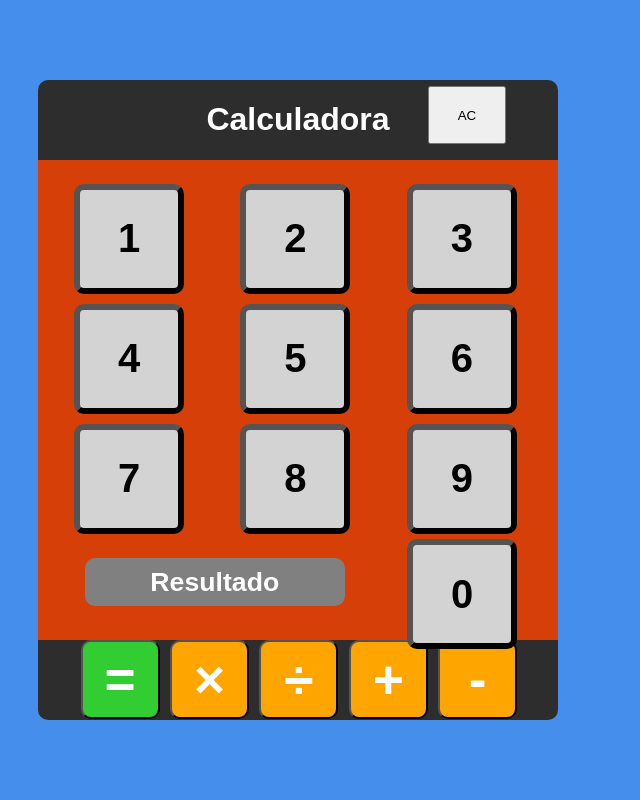
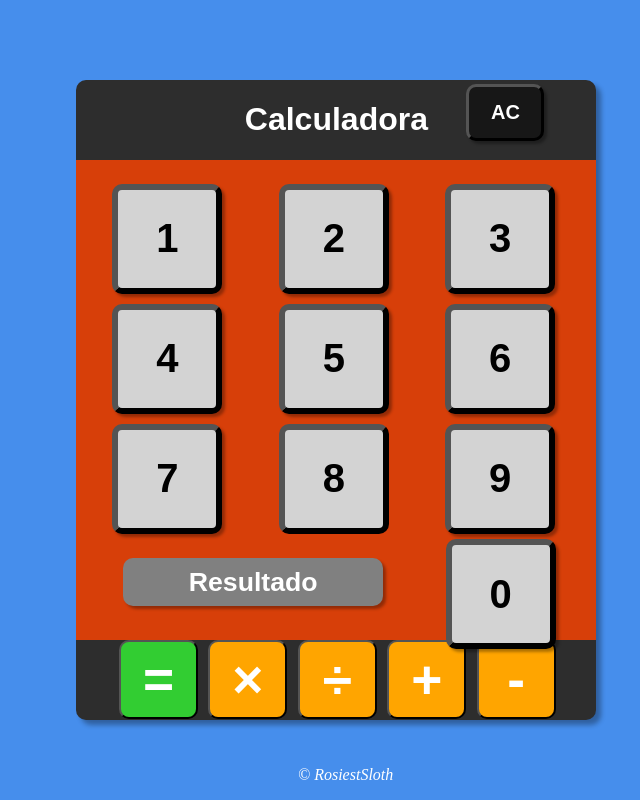
Before and after one commit to RosiestSloth/Estudos-JavaScript, a plain HTML site: page Testes aleatórios/calculadora/index.html in a window 1280 px wide. Shown: the whole page, without its empty margins (342-982 px from the left). Drawn offline with Linux system fonts and the light colour scheme.

Commit message:
Designs e bugs
Correção de bugs e um design para o Botão AC.

```diff
--- a/Testes aleatórios/calculadora/index.html
+++ b/Testes aleatórios/calculadora/index.html
@@ -42,6 +42,9 @@
             </div>
         </div>
     </div>
+    <footer>
+        <p>&copy; RosiestSloth</p>
+    </footer>
     <script src="script.js"></script>
 </body>
 </html>
--- a/Testes aleatórios/calculadora/script.js
+++ b/Testes aleatórios/calculadora/script.js
@@ -55,7 +55,6 @@ function s0() {
 
 function mult() {
     num1 = num
-    Number(num)
     res = 'x'
     num = ''
     document.getElementById('result').innerHTML = `${num}`
@@ -63,7 +62,6 @@ function mult() {
 
 function divisao() {
     num1 = num
-    Number(num)
     res = '/'
     num = ''
     document.getElementById('result').innerHTML = `${num}`
@@ -71,7 +69,6 @@ function divisao() {
 
 function soma() {
     num1 = num
-    Number(num)
     res = '+'
     num = ''
     document.getElementById('result').innerHTML = `${num}`
@@ -79,7 +76,6 @@ function soma() {
 
 function sub() {
     num1 = num
-    Number(num)
     res = '-'
     num = ''
     document.getElementById('result').innerHTML = `${num}`
@@ -95,16 +91,13 @@ function ac() {
 
 function resultado() {
     if (res == 'x'){
-        result = num1 * num
-        document.getElementById('result').innerHTML = `${result}`
+        result = Number(num1) * Number(num)
     } else if (res == '/'){
-        result = num1 / num
-        document.getElementById('result').innerHTML = `${result}`
+        result = Number(num1) / Number(num)
     } else if (res == '+'){
-        result = num1 + num
-        document.getElementById('result').innerHTML = `${result}`
+        result = Number(num1) + Number(num)
     } else if (res == '-'){
-        result = num1 - num
-        document.getElementById('result').innerHTML = `${result}`
+        result = Number(num1) - Number(num)
     }
+    document.getElementById('result').innerHTML = `${result}`
 }
--- a/Testes aleatórios/calculadora/style.css
+++ b/Testes aleatórios/calculadora/style.css
@@ -4,12 +4,27 @@ body {
     background: rgb(70, 142, 236);
 }
 
+footer {
+    position: fixed;
+    color: white;
+    text-align: center;
+    font-style: italic;
+    bottom: 0;
+    left: 50%;
+}
+
 #ac {
+    font: bold 15pt Arial;
     position: absolute;
-    top: 1%;
+    top: 0.6%;
     right: 10%;
     width: 15%;
     height: 9%;
+    color: white;
+    background: #171717;
+    border-radius: 10px;
+    border-width: 3px;
+    box-shadow: 3px 3px 3px rgba(0, 0, 0, 0.324);
 }
 
 .container {
@@ -17,7 +32,7 @@ body {
     position: absolute;
     text-align: center;
     top: 50%;
-    left: 50%;
+    left: 53%;
     transform: translate(-50%, -50%);
     background: #2D2D2D;
     color: white;
@@ -26,6 +41,7 @@ body {
     border-radius: 10px;
     border-color: black;
     max-width: 520px;
+    box-shadow: 5px 5px 5px rgba(0, 0, 0, 0.324);
 }
 
 .b1-3 {
@@ -43,6 +59,7 @@ body {
     border-radius: 10px;
     border-width: 6px;
     background: #D3D3D3;
+    box-shadow: 3px 3px 3px rgba(0, 0, 0, 0.324);
 }
 
 #b2 {
@@ -54,6 +71,7 @@ body {
     border-radius: 10px;
     border-width: 6px;
     background: #D3D3D3;
+    box-shadow: 3px 3px 3px rgba(0, 0, 0, 0.324);
 }
 
 #b3 {
@@ -65,6 +83,7 @@ body {
     border-radius: 10px;
     border-width: 6px;
     background: #D3D3D3;
+    box-shadow: 3px 3px 3px rgba(0, 0, 0, 0.324);
 }
 
 .b4-6 {
@@ -82,6 +101,7 @@ body {
     border-radius: 10px;
     border-width: 6px;
     background: #D3D3D3;
+    box-shadow: 3px 3px 3px rgba(0, 0, 0, 0.324);
 }
 
 #b5 {
@@ -93,6 +113,7 @@ body {
     border-radius: 10px;
     border-width: 6px;
     background: #D3D3D3;
+    box-shadow: 3px 3px 3px rgba(0, 0, 0, 0.324);
 }
 
 #b6 {
@@ -104,6 +125,7 @@ body {
     border-radius: 10px;
     border-width: 6px;
     background: #D3D3D3;
+    box-shadow: 3px 3px 3px rgba(0, 0, 0, 0.324);
 }
 
 .b7-9 {
@@ -121,6 +143,7 @@ body {
     border-radius: 10px;
     border-width: 6px;
     background: #D3D3D3;
+    box-shadow: 3px 3px 3px rgba(0, 0, 0, 0.324);
 }
 
 #b8 {
@@ -143,6 +166,7 @@ body {
     border-radius: 10px;
     border-width: 6px;
     background: #D3D3D3;
+    box-shadow: 3px 3px 3px rgba(0, 0, 0, 0.324);
 }
 
 .b0 {
@@ -160,6 +184,7 @@ body {
     border-radius: 10px;
     border-width: 6px;
     background: #D3D3D3;
+    box-shadow: 3px 3px 3px rgba(0, 0, 0, 0.324);
 }
 
 #result {
@@ -174,6 +199,7 @@ body {
     width: 50%;
     top: 83%;
     height: 10%;
+    box-shadow: 3px 3px 3px rgba(0, 0, 0, 0.324);
 }
 
 .sinais {
```
